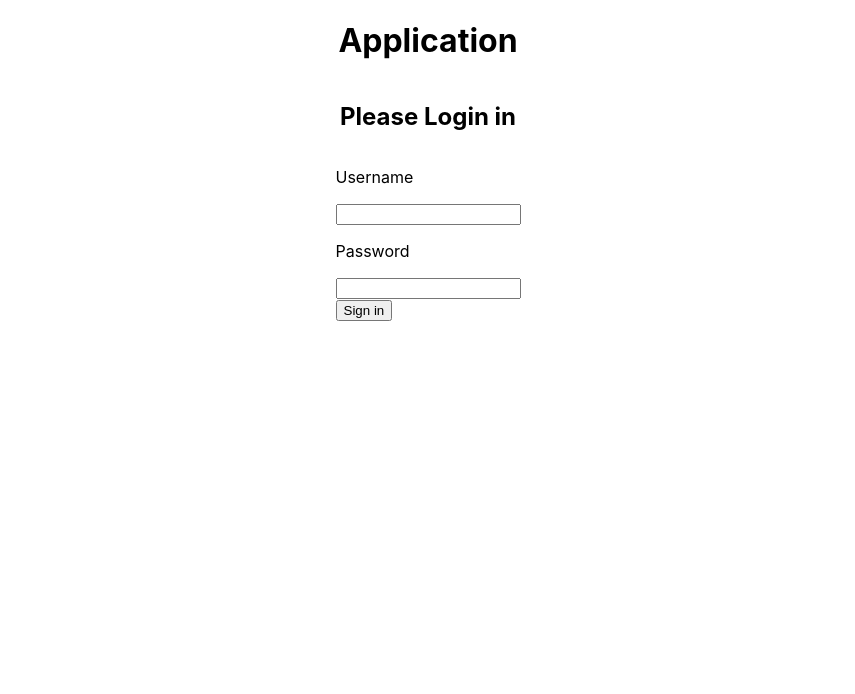
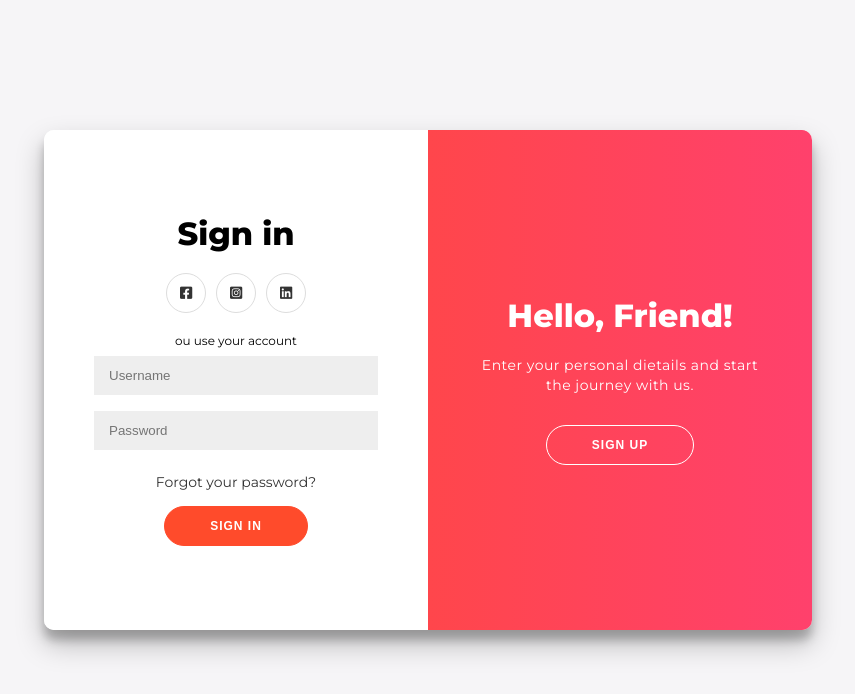
Before and after one commit to sotopro/Sm5_Sesion_1_2_RNative03, a React (Create React App) app: page /login in a window 1280 px wide. Shown: the top 694 px of the page, without its empty margins (212-1067 px from the left). Built offline with nearby package versions, Linux system fonts and the light colour scheme.

Commit message:
[feature] - create login component & integra service register

```diff
--- a/public/index.html
+++ b/public/index.html
@@ -10,6 +10,7 @@
       content="Web site created using create-react-app"
     />
     <link rel="apple-touch-icon" href="%PUBLIC_URL%/logo192.png" />
+    <link rel="stylesheet" href="https://use.fontawesome.com/releases/v5.15.3/css/all.css" integrity="sha384-SZXxX4whJ79/gErwcOYf+zWLeJdY/qpuqC4cAa9rOGUstPomtqpuNWT9wdPEn2fk" crossorigin="anonymous">
     <!--
       manifest.json provides metadata used when your web app is installed on a
       user's mobile device or desktop. See https://developers.google.com/web/fundamentals/web-app-manifest/
--- a/src/App.css
+++ b/src/App.css
@@ -1,4 +1,4 @@
-.container {
+.container-app {
     display: flex;
     flex-direction: column;
     align-items: center;
--- a/src/App.jsx
+++ b/src/App.jsx
@@ -11,8 +11,8 @@ import useToken from './shared/hook/useToken'
 const App = () => {
   const { token, setToken } = useToken();
   return (
-    <div className="container">
-      <h1>Application</h1>
+    <div className="container-app">
+      {/* <h1>Application</h1> */}
       <Router>
         <Switch>
             <Route exact path="/login">
--- a/src/screens/login/index.css
+++ b/src/screens/login/index.css
@@ -1,5 +1,224 @@
-.login-wrapper {
+@import url('https://fonts.googleapis.com/css?family=Montserrat:400,800');
+
+* {
+    box-sizing: border-box;
+}
+
+body {
+    background-color: #f6f5f7;
     display: flex;
+    justify-content: center;
+    align-items: center;
     flex-direction: column;
+    font-family: 'Montserrat', sans-serif;
+    height: 100vh;
+    margin: -20px 0 50px;
+}
+
+h1 {
+    font-weight: bold;
+    margin: 0;
+}
+
+h2 {
+    text-align: center;
+}
+
+p {
+    font-size: 14px;
+    font-weight: 100;
+    line-height: 20px;
+    letter-spacing: 0.5px;
+    margin: 20px 0 30px;
+}
+
+span {
+    font-size: 12px;
+}
+
+a {
+    color: #333;
+    font-size: 14px;
+    text-decoration: none;
+    margin: 15px 0;
+}
+
+button {
+    border-radius: 20px;
+    border: 1px solid #ff4b2b;
+    background-color: #ff4b2b;
+    color: #ffffff;
+    font-size: 12px;
+    font-weight: bold;
+    padding: 12px 45px;
+    letter-spacing: 1px;
+    text-transform: uppercase;
+    transition: transform 80ms ease-in;
+}
+
+button:active {
+    transform: scale(0.95);
+}
+
+button:focus {
+    outline: none;
+}
+button.ghost {
+    background-color: transparent;
+    border-color: #ffffff;
+}
+
+form {
+    background-color: #ffffff;
+    display: flex;
     align-items: center;
+    justify-content: center;
+    flex-direction: column;
+    padding: 0 50px;
+    height: 100%;
+    text-align: center;
 }
+
+input {
+    background-color: #eee;
+    border: none;
+    padding: 12px 15px;
+    margin: 8px 0;
+    width: 100%;
+}
+
+.container {
+    background-color: #fff;
+    border-radius: 10px;
+    box-shadow: 0 14px 28px rgba(0, 0, 0, 0.25),
+    0 10px 10px rgba(0, 0, 0, 0.22);
+    position: relative;
+    overflow: hidden;
+    width: 768px;
+    max-width: 100%;
+    min-height: 500px;
+}
+
+.form-container {
+    position: absolute;
+    top: 0;
+    height: 100%;
+    transition: all 0.6s ease-in-out;
+}
+
+.sign-in-container {
+    left: 0;
+    width: 50%;
+    z-index: 2;
+}
+
+.container.right-panel-active .sign-in-container {
+    transform: translateX(100%);
+}
+
+.sign-up-container {
+    left: 0;
+    width: 50%;
+    opacity: 0;
+    z-index: 1;
+}
+
+.container.right-panel-active .sign-up-container {
+    transform: translateX(100%);
+    opacity: 1;
+    z-index: 5;
+    animation: show 0.6s;
+}
+
+@keyframes show {
+    0%, 49.99% {
+        opacity: 0;
+        z-index: 1;
+    }
+    50%, 100% {
+        opacity: 1;
+        z-index: 5;
+    }
+}
+
+.overlay-container {
+    position: absolute;
+    top: 0;
+    left: 50%;
+    width: 50%;
+    height: 100%;
+    overflow: hidden;
+    transition: transform 0.6s ease-in-out;
+    z-index: 100;
+}
+
+.container.right-panel-active .overlay-container{
+    transform: translateX(-100%);
+}
+
+.overlay {
+    background: #FF416C;
+    background: -webkit-linear-gradient(to right, #FF4B2B, #FF416C);
+    background: linear-gradient(to right, #FF4B2B, #FF416C);
+    background-repeat: no-repeat;
+    background-size: cover;
+    background-position: 0 0;
+    color: #ffffff;
+    position: relative;
+    left: -100%;
+    height: 100%;
+    width: 200%;
+    transform: translateX(0);
+    transition:  transform 0.6s ease-in-out;
+}
+
+.container.right-panel-active .overlay {
+    transform: translateX(50%);
+}
+
+.overlay-panel {
+    position: absolute;
+    display: flex;
+    align-items: center;
+    justify-content: center;
+    flex-direction: column;
+    padding: 0 40px;
+    text-align: center;
+    top: 0;
+    height: 100%;
+    width: 50%;
+    transform: translateX(0);
+    transition: transform 0.6s ease-in-out;
+}
+
+.overlay-left {
+    transform: translateX(-20%);
+}
+
+.container.right-panel-active .overlay-left {
+    transform: translateX(0);
+}
+
+.overlay-right {
+    right: 0;
+    transform: translateX(0);
+}
+
+.container.right-panel-active .overlay-right {
+    transform: translateX(20%);
+}
+
+.social-container {
+    margin: 20px 0;
+}
+
+.social-container a {
+    border: 1px solid #dddddd;
+    border-radius: 50%;
+    display: inline-flex;
+    justify-content: center;
+    align-items: center;
+    margin: 0 5px;
+    height: 40px;
+    width: 40px;
+}
--- a/src/screens/login/index.jsx
+++ b/src/screens/login/index.jsx
@@ -4,9 +4,21 @@ import PropTypes from 'prop-types'
 import  './index.css'
 
 const Login = ({ setToken }) => {
-    const [username, setUsername] = useState();
-    const [password, setPassword] = useState();
+    const [username, setUsername] = useState('');
+    const [password, setPassword] = useState('');
+    const [email, setEmail] = useState('');
+
     let history = useHistory();
+    let container
+    const signUpButton = () => {
+        container = document.getElementById('container');
+        container.classList.add('right-panel-active')
+    }
+    const signInButton = () => {
+        container = document.getElementById('container');
+        container.classList.remove('right-panel-active')
+    }
+
     const login = async (credentials) => {
         const response = await fetch('http://localhost:3001/login', {
             method: 'POST',
@@ -20,7 +32,19 @@ const Login = ({ setToken }) => {
         return response.json();
     }
 
-    const handleSubmit = async (e) => {
+    const register = async (credentials) => {
+        const response = await fetch('http://localhost:3001/register', {
+            method: 'POST',
+            headers: {
+                'Content-Type': 'application/json'
+            },
+            body: JSON.stringify(credentials)
+        })
+        signInButton();
+        return response.json();
+    }
+
+    const handleLogin = async (e) => {
         e.preventDefault();
         const token = await login({
             username,
@@ -30,27 +54,76 @@ const Login = ({ setToken }) => {
         setToken(token)
         history.push("/dashboard");
     }
+
+    const handleRegister = async (e) => {
+        e.preventDefault();
+        const signup = await register({
+            username,
+            email,
+            password
+        });
+        return signup;
+    }
     return (
-        <div className="login-wrapper">
-            <div>
-                <h2>Please Login in</h2>
-            </div>
-            <div>
-                <form onSubmit={handleSubmit} >
-                    <label>
-                        <p>Username</p>
-                        <input type="text" onChange={e => setUsername(e.target.value)} />
-                    </label>
-                    <label>
-                        <p>Password</p>
-                        <input type="password" onChange={e => setPassword(e.target.value)}/>
-                    </label>
-                    <div>
-                        <button type="submit">Sign in</button>
+        <div className="container" id="container">
+            <div className="form-container sign-up-container">
+                <form onSubmit={handleRegister}>
+                    <h1>Create Account</h1>
+                    <div className="social-container">
+                        <a href="#" className="social">
+                        <i className="fab fa-facebook-square"></i>
+                        </a>
+                        <a href="#" className="social">
+                            <i className="fab fa-instagram-square"></i>
+                        </a>
+                        <a href="#" className="social">
+                            <i className="fab fa-linkedin"></i>
+                        </a>
                     </div>
+                    <span>ou use your email for registration</span>
+                    <input type="text" placeholder="Username" onChange={e => setUsername(e.target.value)}/>
+                    <input type="email" placeholder="Email" onChange={e => setEmail(e.target.value)}/>
+                    <input type="password" placeholder="Password" onChange={e => setPassword(e.target.value)}/>
+                    <button type="submit">Sign up</button>
                 </form>
             </div>
+            <div className="form-container sign-in-container">
+                <form onSubmit={handleLogin}>
+                    <h1>Sign in</h1>
+                    <div className="social-container">
+                        <a href="#" className="social">
+                        <i className="fab fa-facebook-square"></i>
+                        </a>
+                        <a href="#" className="social">
+                            <i className="fab fa-instagram-square"></i>
+                        </a>
+                        <a href="#" className="social">
+                            <i className="fab fa-linkedin"></i>
+                        </a>
+                    </div>
+                    <span>ou use your account</span>
+                    <input type="text" placeholder="Username" onChange={e => setUsername(e.target.value)} value={username}/>
+                    <input type="password" placeholder="Password" onChange={e => setPassword(e.target.value)} value={password}/>
+                    <a href="#">Forgot your password?</a>
+                    <button type="submit">Sign in</button>
+                </form>
+            </div>
+            <div className="overlay-container">
+                <div className="overlay">
+                    <div className="overlay-panel overlay-left">
+                        <h1>Welcome back!</h1>
+                        <p>To keep connected with us please login with your personal information.</p>
+                        <button className="ghost" id="signIn" onClick={signInButton}>Sign In</button>
+                    </div>
+                    <div className="overlay-panel overlay-right">
+                        <h1>Hello, Friend!</h1>
+                        <p>Enter your personal dietails and start the journey with us.</p>
+                        <button className="ghost" id="signUp" onClick={signUpButton}>Sign Up</button>
+                    </div>
+                </div>
+            </div>
         </div>
+
     )
 }
 
```
Also changed, not shown: 1 other file (tests, documents, lock files or other folders).
